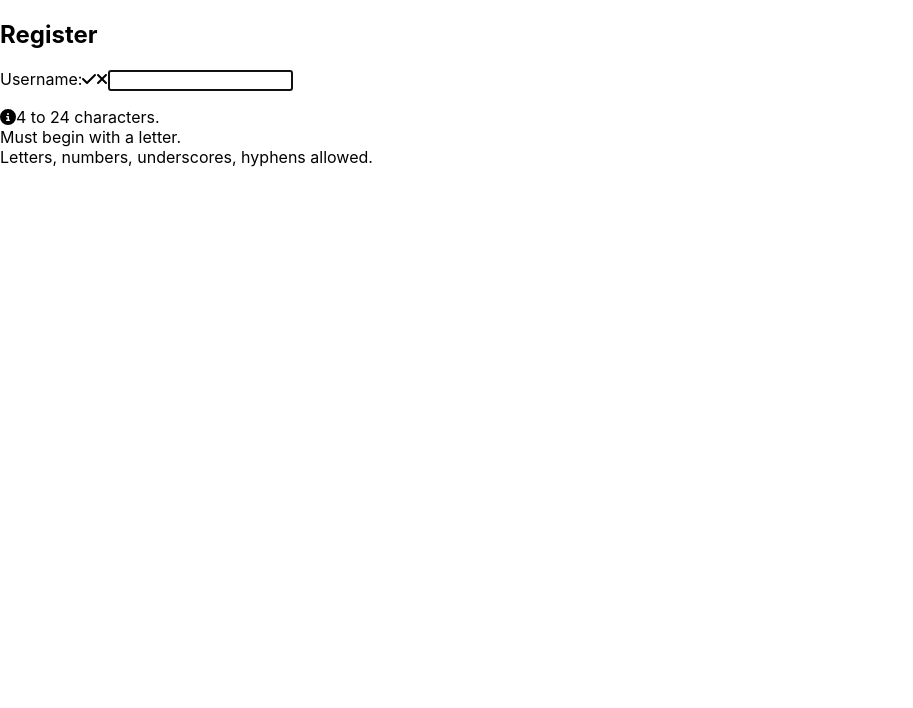
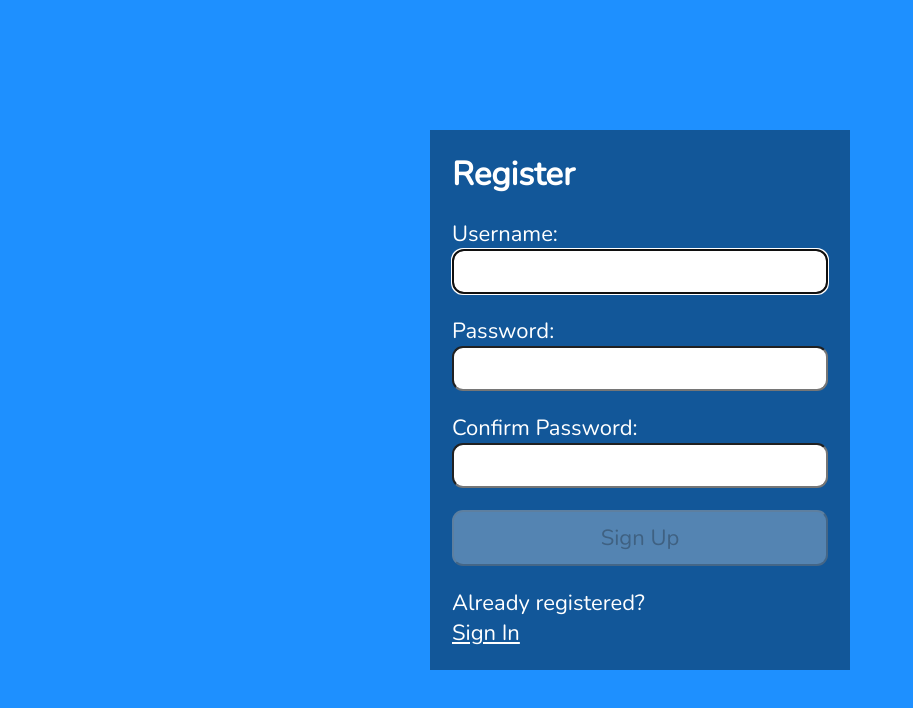
Before and after one commit to JenniferGaupel/bookmark-frontend, a React (Create React App) app: page / in a window 1280 px wide. Shown: the top 708 px of the page, without its empty margins (0-913 px from the left). Built offline with nearby package versions, Linux system fonts and the light colour scheme.

Commit message:
Add password input, added css

```diff
--- a/src/Register.js
+++ b/src/Register.js
@@ -52,6 +52,16 @@ const Register = () => {
     setErrMsg("");
   }, [user, pwd, matchPwd]);
 
+  const handleSubmit = async (e) => {
+    e.preventDefault();
+    const v1 = USER_REGEX.test(user);
+    const v2 = PWD_REGEX.test(pwd);
+    if (!v1 || !v2) {
+      setErrMsg("Inavlid ENtry");
+      return;
+    }
+  };
+
   return (
     <section>
       <p
@@ -62,7 +72,7 @@ const Register = () => {
         {errMsg}
       </p>
       <h1>Register</h1>
-      <form>
+      <form onSubmit={handleSubmit}>
         <label htmlFor="username">
           Username:
           <span className={validName ? "valid" : "hide"}>
@@ -98,7 +108,91 @@ const Register = () => {
           <br />
           Letters, numbers, underscores, hyphens allowed.
         </p>
+
+        <label htmlFor="password">
+          Password:
+          <FontAwesomeIcon
+            icon={faCheck}
+            className={validPwd ? "valid" : "hide"}
+          />
+          <FontAwesomeIcon
+            icon={faTimes}
+            className={validPwd || !pwd ? "hide" : "invalid"}
+          />
+        </label>
+        <input
+          type="password"
+          id="password"
+          onChange={(e) => setPwd(e.target.value)}
+          value={pwd}
+          required
+          aria-invalid={validPwd ? "false" : "true"}
+          aria-describedby="pwdnote"
+          onFocus={() => setPwdFocus(true)}
+          onBlur={() => setPwdFocus(false)}
+        />
+        <p
+          id="pwdnote"
+          className={pwdFocus && !validPwd ? "instructions" : "offscreen"}
+        >
+          <FontAwesomeIcon icon={faInfoCircle} />
+          8 to 24 characters.
+          <br />
+          Must include uppercase and lowercase letters, a number and a special
+          character.
+          <br />
+          Allowed special characters:{" "}
+          <span aria-label="exclamation mark">!</span>{" "}
+          <span aria-label="at symbol">@</span>{" "}
+          <span aria-label="hashtag">#</span>{" "}
+          <span aria-label="dollar sign">$</span>{" "}
+          <span aria-label="percent">%</span>
+        </p>
+
+        <label htmlFor="confirm_pwd">
+          Confirm Password:
+          <FontAwesomeIcon
+            icon={faCheck}
+            className={validMatch && matchPwd ? "valid" : "hide"}
+          />
+          <FontAwesomeIcon
+            icon={faTimes}
+            className={validMatch || !matchPwd ? "hide" : "invalid"}
+          />
+        </label>
+        <input
+          type="password"
+          id="confirm_pwd"
+          onChange={(e) => setMatchPwd(e.target.value)}
+          value={matchPwd}
+          required
+          aria-invalid={validMatch ? "false" : "true"}
+          aria-describedby="confirmnote"
+          onFocus={() => setMatchFocus(true)}
+          onBlur={() => setMatchFocus(false)}
+        />
+        <p
+          id="confirmnote"
+          className={matchFocus && !validMatch ? "instructions" : "offscreen"}
+        >
+          <FontAwesomeIcon icon={faInfoCircle} />
+          Must match the first password input field.
+        </p>
+
+        <button
+          disabled={!validName || !validPwd || !validMatch ? true : false}
+        >
+          Sign Up
+        </button>
       </form>
+      <p>
+        Already registered?
+        <br />
+        <span className="line">
+          {/*put router link here*/}
+          <a href="www.google.com">Sign In</a>
+        </span>
+      </p>
     </section>
   );
 };
--- a/src/index.css
+++ b/src/index.css
@@ -1,13 +1,114 @@
-body {
-  margin: 0;
-  font-family: -apple-system, BlinkMacSystemFont, 'Segoe UI', 'Roboto', 'Oxygen',
-    'Ubuntu', 'Cantarell', 'Fira Sans', 'Droid Sans', 'Helvetica Neue',
-    sans-serif;
-  -webkit-font-smoothing: antialiased;
-  -moz-osx-font-smoothing: grayscale;
+@import url('https://fonts.googleapis.com/css2?family=Nunito&display=swap');
+
+* {
+    margin: 0;
+    padding: 0;
+    box-sizing: border-box;
 }
 
-code {
-  font-family: source-code-pro, Menlo, Monaco, Consolas, 'Courier New',
-    monospace;
+html {
+    font-family: 'Nunito', sans-serif;
+    font-size: 22px;
+    color: #fff;
 }
+
+body {
+    min-height: 100vh;
+    background-color: dodgerblue;
+}
+
+.App {
+  display: flex;
+  flex-direction: column;
+  justify-content: center;
+  align-items: center;
+  min-height: 100vh;
+  padding: 1rem 0.5rem;
+}
+
+section {
+    width: 100%;
+    max-width: 420px;
+    min-height: 400px;
+    display: flex;
+    flex-direction: column;
+    justify-content: flex-start;
+    padding: 1rem;
+    background-color: rgba(0,0,0,0.4);
+}
+
+form {
+    display: flex;
+    flex-direction: column;
+    justify-content: space-evenly;
+    flex-grow: 1;
+    padding-bottom: 1rem;
+}
+
+a, a:visited {
+    color: #fff;
+}
+
+input[type="text"],
+input[type="password"],
+button,
+textarea {
+  font-family: 'Nunito', sans-serif;
+  font-size: 22px;
+  padding: 0.25rem;
+  border-radius: 0.5rem;
+}
+
+label,
+button {
+  margin-top: 1rem;
+}
+
+button {
+  padding: 0.5rem;
+}
+
+.instructions {
+    font-size: 0.75rem;
+    border-radius: 0.5rem;
+    background: #000;
+    color: #fff;
+    padding: 0.25rem;
+    position: relative;
+    bottom: -10px;
+}
+
+.instructions > svg {
+    margin-right: 0.25rem;
+}
+
+.offscreen {
+    position: absolute;
+    left: -9999px;
+}
+
+.hide {
+    display: none;
+}
+
+.valid {
+    color: limegreen;
+    margin-left: 0.25rem;
+}
+
+.invalid {
+    color: red;
+    margin-left: 0.25rem;
+}
+
+.errmsg {
+    background-color: lightpink;
+    color: firebrick;
+    font-weight: bold;
+    padding: 0.5rem;
+    margin-bottom: 0.5rem;
+}
+
+.line {
+    display: inline-block;
+}
```
